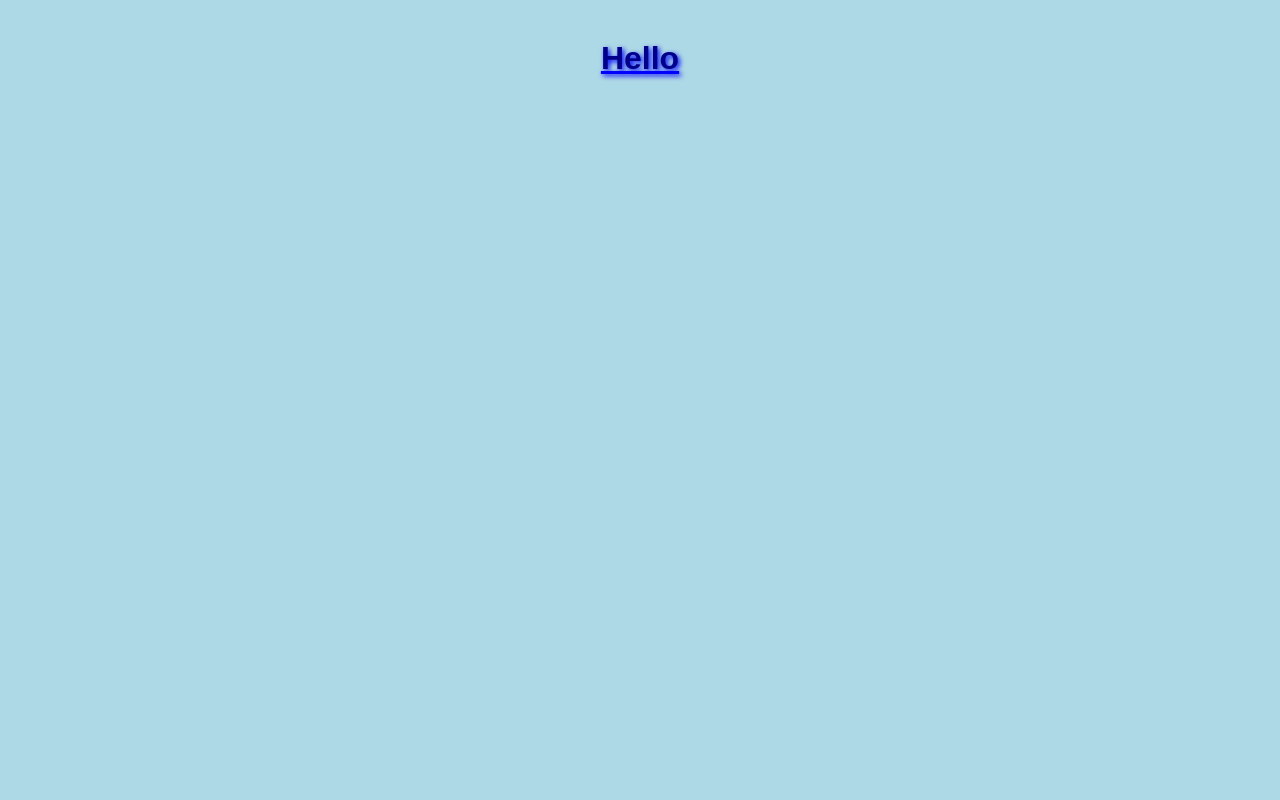
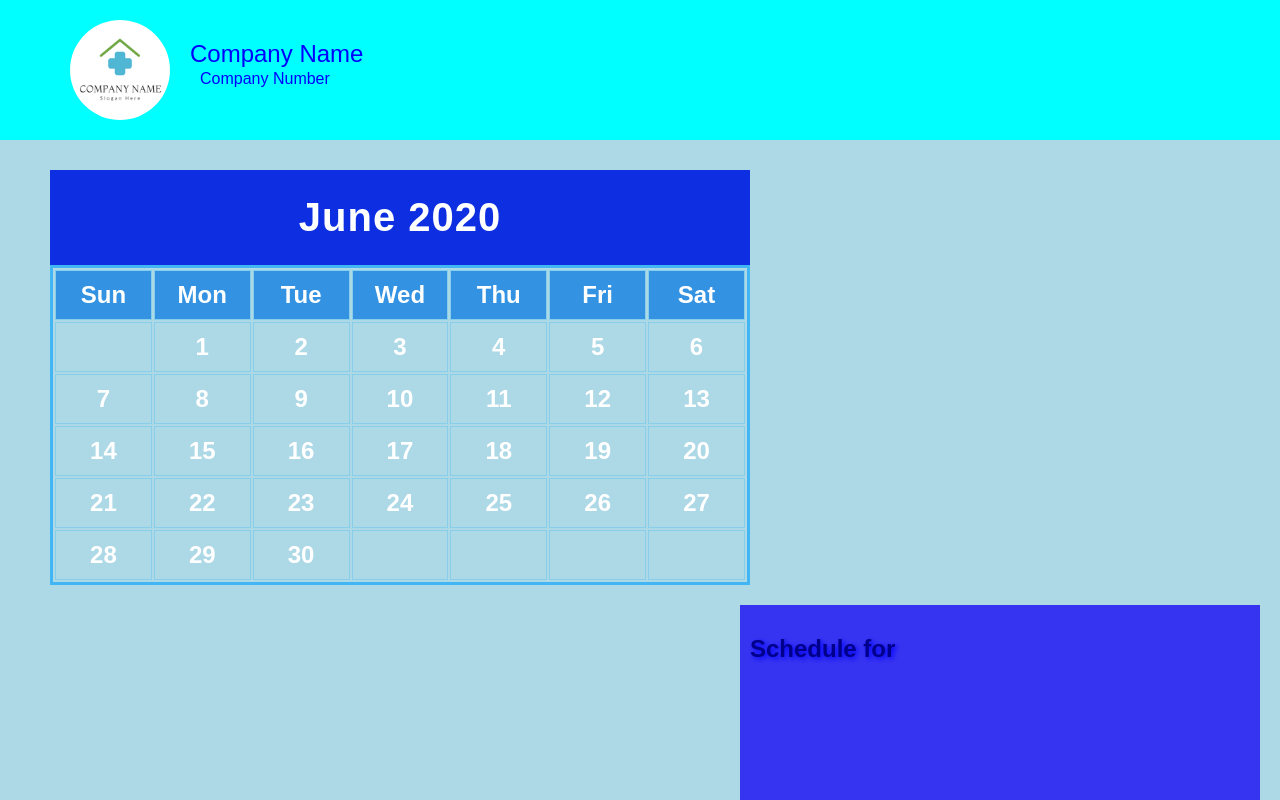
Before and after one commit to khizr/AppointmentSystem, a React (Create React App) app in the folder team05-reactapp/: page /Calendar in a window 1280 px wide. Shown: the top 800 px of the page. Built offline with nearby package versions, Linux system fonts and the light colour scheme.

Commit message:
added calendar layout

```diff
--- /dev/null
+++ b/team05-reactapp/src/react components/Calendar/Clndr/index.js
@@ -0,0 +1,74 @@
+import React from "react";
+
+class Clndr extends React.Component {
+    render() {
+      return (
+        <div>
+        <div className="table">
+            <div className="calendarBanner"><strong>June 2020</strong></div>
+            <table className="rowDays">
+                <tr className="rowWeek">
+                    <th>Sun</th>
+                    <th>Mon</th>
+                    <th>Tue</th>
+                    <th>Wed</th>
+                    <th>Thu</th>
+                    <th>Fri</th>
+                    <th>Sat</th>
+                </tr>
+                <tr className="rowDays">
+                    <th></th>
+                    <th>1</th>
+                    <th>2</th>
+                    <th>3</th>
+                    <th>4</th>
+                    <th>5</th>
+                    <th>6</th>
+                </tr>
+                <tr className="rowDays">
+                    <th>7</th>
+                    <th>8</th>
+                    <th>9</th>
+                    <th>10</th>
+                    <th>11</th>
+                    <th>12</th>
+                    <th>13</th>
+                </tr>
+                <tr className="rowDays">
+                    <th>14</th>
+                    <th>15</th>
+                    <th>16</th>
+                    <th>17</th>
+                    <th>18</th>
+                    <th>19</th>
+                    <th>20</th>
+                </tr>
+                <tr className="rowDays">
+                    <th>21</th>
+                    <th>22</th>
+                    <th>23</th>
+                    <th>24</th>
+                    <th>25</th>
+                    <th>26</th>
+                    <th>27</th>
+                </tr>
+                <tr className="rowDays">
+                    <th>28</th>
+                    <th>29</th>
+                    <th>30</th>
+                    <th></th>
+                    <th></th>
+                    <th></th>
+                    <th></th>
+                </tr>
+            </table>
+        </div>
+        <div className="currentDay">
+            <h2>Schedule for </h2>
+        </div>
+        </div>
+      );
+    }
+  }
+
+  export default Clndr;
--- a/team05-reactapp/src/react components/Calendar/index.js
+++ b/team05-reactapp/src/react components/Calendar/index.js
@@ -1,10 +1,19 @@
 import React from "react";
+import Clndr from "./Clndr";
+import "./styles.css";
+import Logo from "./sampleLogo.png";
 
 /* Component for the Calendar page */
 class Calendar extends React.Component {
     render() {
       return (
-        <h1>Hello</h1>
+        <div>
+        <div className="banner"><img src={Logo} alt="Clinic Logo"></img>
+        <div className="clinicName">Company Name</div>
+        <div className="clinicNumber">Company Number</div>
+        </div>
+        <Clndr></Clndr>
+        </div>
       );
     }
   }
--- /dev/null
+++ b/team05-reactapp/src/react components/Calendar/styles.css
@@ -0,0 +1,80 @@
+.banner {
+    height: 100px;
+    padding: 20px;
+    background-color: aqua;
+    position: relative;
+    color:blue;
+  }
+
+  body {
+    color: darkslategrey;
+    background-color: white;
+    margin: 0px;
+    font-family: "Helvetica Neue", Helvetica, sans-serif;
+  }
+  th{
+      padding: 10px;
+      font-size: 1.5em;
+  }
+  table, th, td{
+      table-layout:fixed;
+      border-collapse: solid skyblue;
+      border: 1px solid skyblue;
+  }
+  th:hover{
+      background:blue;
+  }
+  .table{
+    margin:auto;
+    margin-top: 30px;
+    margin-left:50px;
+    width: 700px;
+    float:left
+  }
+  .rowDays{
+    margin: auto;
+    width: 100%;
+    border: 3px solid #42b6f5;
+  }
+  .rowWeek{
+      border:2px solid black;
+      width:100%;
+      background:rgb(51, 147, 226);
+  }
+
+  .calendarBanner{
+      text-align: center;
+      background: rgb(14, 46, 226);
+      font-size: 2.5em;
+      letter-spacing: 1px;
+      color: white;
+      padding:25px;
+    }
+    .currentDay{
+        background: #3734f1;
+        float:right;
+        height:500px;
+        width:500px;
+        margin:20px;
+        padding:10px;
+    }
+
+    img{
+        border-radius: 50%;
+        max-width: 100px;
+        float:left;
+        margin-left:50px;
+    }
+
+    .clinicName{
+        position:absolute;
+        font-size: 1.5em;
+        margin-top: 20px;
+        margin-left:170px;
+    }
+    .clinicNumber{
+        position:absolute;
+        font-size: 1em;
+        margin-top: 50px;
+        margin-left:180px;
+    }
```
Also changed, not shown: team05-reactapp/src/react components/Calendar/sampleLogo.png (added).
